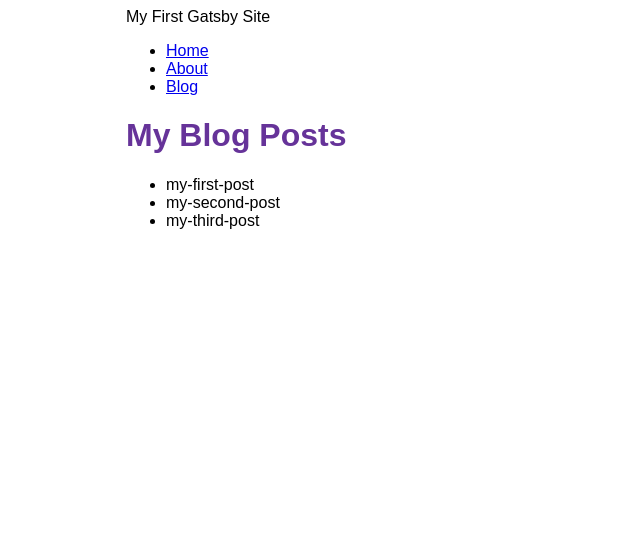
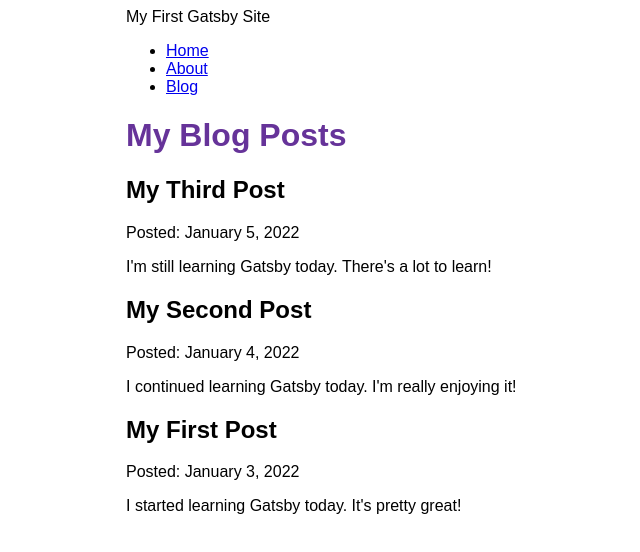
Before and after one commit to ksmith10309/my-first-gatsby-site, a Gatsby site: page /blog in a window 1280 px wide. Shown: the whole page, without its empty margins (264-904 px from the left). Built offline with nearby package versions, Linux system fonts and the light colour scheme; Gatsby itself is replaced by a stand-in of ours.

Commit message:
Finished Gatsby Tutorial Part 5

```diff
--- a/blog/my-first-post.mdx
+++ b/blog/my-first-post.mdx
@@ -0,0 +1,6 @@
+---
+title: "My First Post"
+date: "2022-01-03"
+---
+
+I started learning Gatsby today. It's pretty great!
--- a/blog/my-second-post.mdx
+++ b/blog/my-second-post.mdx
@@ -0,0 +1,6 @@
+---
+title: "My Second Post"
+date: "2022-01-04"
+---
+
+I continued learning Gatsby today. I'm really enjoying it!
--- a/blog/my-third-post.mdx
+++ b/blog/my-third-post.mdx
@@ -0,0 +1,6 @@
+---
+title: "My Third Post"
+date: "2022-01-05"
+---
+
+I'm still learning Gatsby today. There's a lot to learn!
--- a/gatsby-config.js
+++ b/gatsby-config.js
@@ -12,6 +12,7 @@ module.exports = {
         name: `blog`,
         path: `${__dirname}/blog`
       }
-    }
+    },
+    "gatsby-plugin-mdx"
   ],
 };
--- a/package.json
+++ b/package.json
@@ -15,8 +15,11 @@
     "clean": "gatsby clean"
   },
   "dependencies": {
+    "@mdx-js/mdx": "^1.6.22",
+    "@mdx-js/react": "^1.6.22",
     "gatsby": "^4.4.0",
     "gatsby-plugin-image": "^2.4.0",
+    "gatsby-plugin-mdx": "^3.4.0",
     "gatsby-plugin-sharp": "^4.4.0",
     "gatsby-source-filesystem": "^4.4.0",
     "react": "^17.0.1",
--- a/src/pages/blog.js
+++ b/src/pages/blog.js
@@ -1,28 +1,36 @@
 import * as React from 'react'
 import { graphql } from 'gatsby'
+import { MDXRenderer } from 'gatsby-plugin-mdx'
 import Layout from '../components/layout'
 
 const BlogPage = ({ data }) => {
   return (
     <Layout pageTitle="My Blog Posts">
-      <ul>
-        {
-          data.allFile.nodes.map(node => (
-            <li key={node.name}>
-              {node.name}
-            </li>
-          ))
-        }
-      </ul>
+      {
+        data.allMdx.nodes.map(node => (
+          <article key={node.id}>
+            <h2>{node.frontmatter.title}</h2>
+            <p>Posted: {node.frontmatter.date}</p>
+            <MDXRenderer>
+              {node.body}
+            </MDXRenderer>
+          </article>
+        ))
+      }
     </Layout>
   )
 }
 
 export const query = graphql`
   query {
-    allFile {
+    allMdx(sort: {fields: frontmatter___date, order: DESC}) {
       nodes {
-        name
+        frontmatter {
+          date(formatString: "MMMM D, YYYY")
+          title
+        }
+        id
+        body
       }
     }
   }
```
Also changed, not shown: 1 other file.
